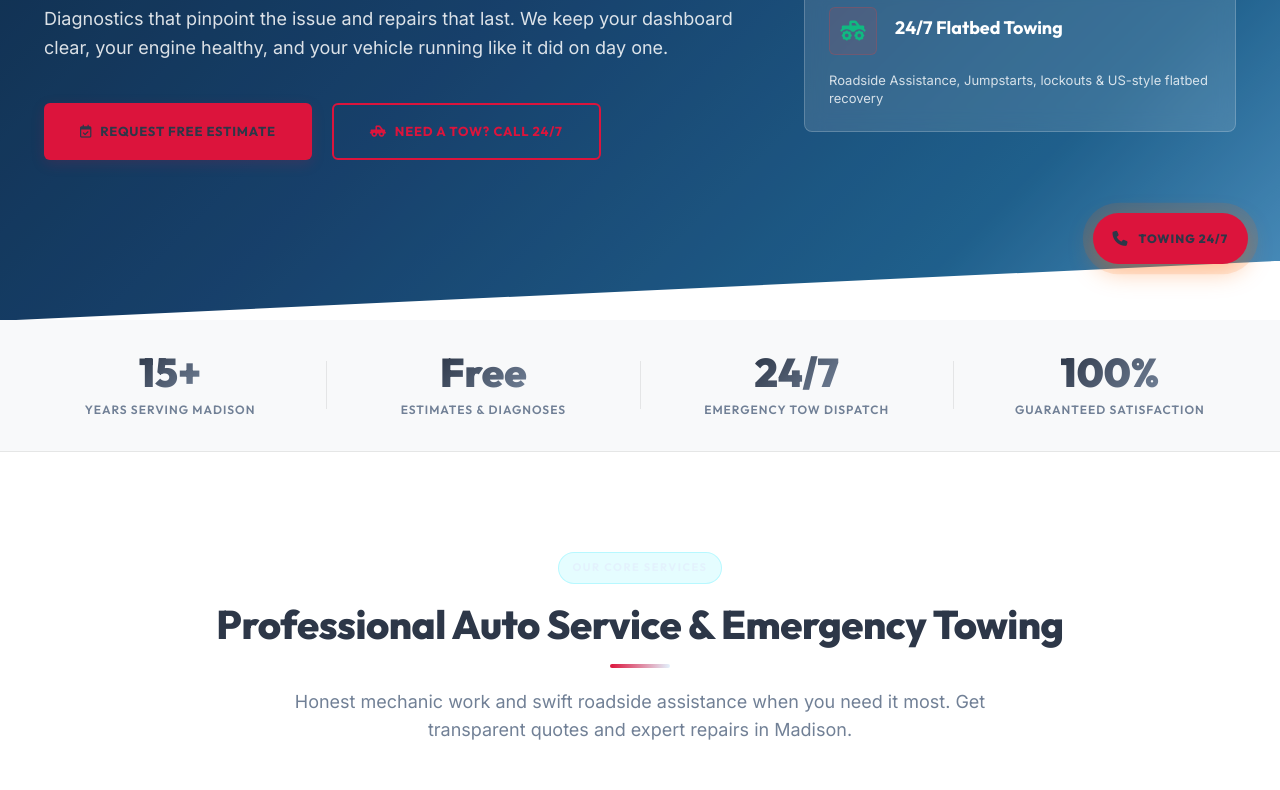
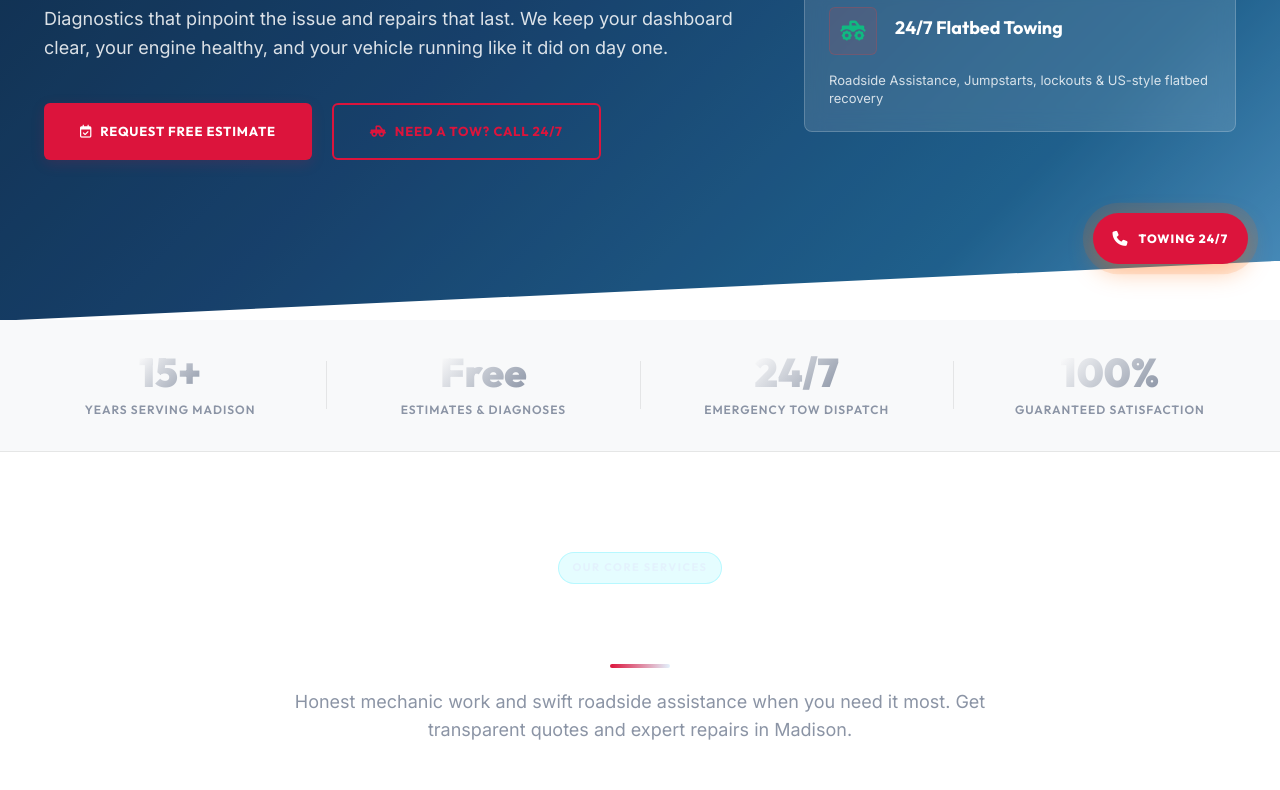
Before and after one commit to beto4400/tonys-auto-repair-madison, a plain HTML site: page index.html in a window 1280 px wide. Shown: the part 504-1294 px from the top of the page. Drawn offline with Linux system fonts and the light colour scheme.

Commit message:
feat: implement WCAG 2.1 AA compliant gray scale color system
- Updated CSS variables: --text-dark (#1F2937), --text-light (#4B5563), --text-muted (#8B94A5), --text-placeholder (#D1D5DB)
- Updated scrollbar thumb color to #9CA3AF for proper contrast
- Updated footer text color to #D1D5DB for 9.2:1 contrast on dark background
- Added comprehensive COLOR_PALETTE.md documentation
- All colors now meet WCAG 2.1 AA accessibility standards

```diff
--- a/styles.css
+++ b/styles.css
@@ -21,9 +21,12 @@
     --color-red: #10B981;
     --color-red-glow: rgba(16, 185, 129, 0.15);
 
-    --text-white: #2D3748;
-    --text-light: #4A5568;
-    --text-muted: #718096;
+    /* NUEVA ESCALA DE GRISES - WCAG 2.1 AA COMPLIANT */
+    --text-dark: #1F2937;
+    --text-light: #4B5563;
+    --text-muted: #8B94A5;
+    --text-placeholder: #D1D5DB;
+    --text-white: #FFFFFF;
     --border-color: rgba(0, 0, 0, 0.08);
     --border-glow-cyan: rgba(227, 242, 253, 0.1);
     --border-glow-orange: rgba(220, 20, 60, 0.1);
@@ -81,7 +84,7 @@ ul {
     background: var(--bg-dark-deep);
 }
 ::-webkit-scrollbar-thumb {
-    background: #CBD5E0;
+    background: #9CA3AF;
     border-radius: 5px;
     border: 2px solid var(--bg-dark-deep);
 }
@@ -1335,7 +1338,7 @@ ul {
     border-top: 1px solid var(--border-color);
     padding: 24px 0;
     background-color: #050608;
-    color: #4B5A70;
+    color: #D1D5DB;
     font-size: 12.5px;
 }
 
```
Also changed, not shown: 1 other file.
